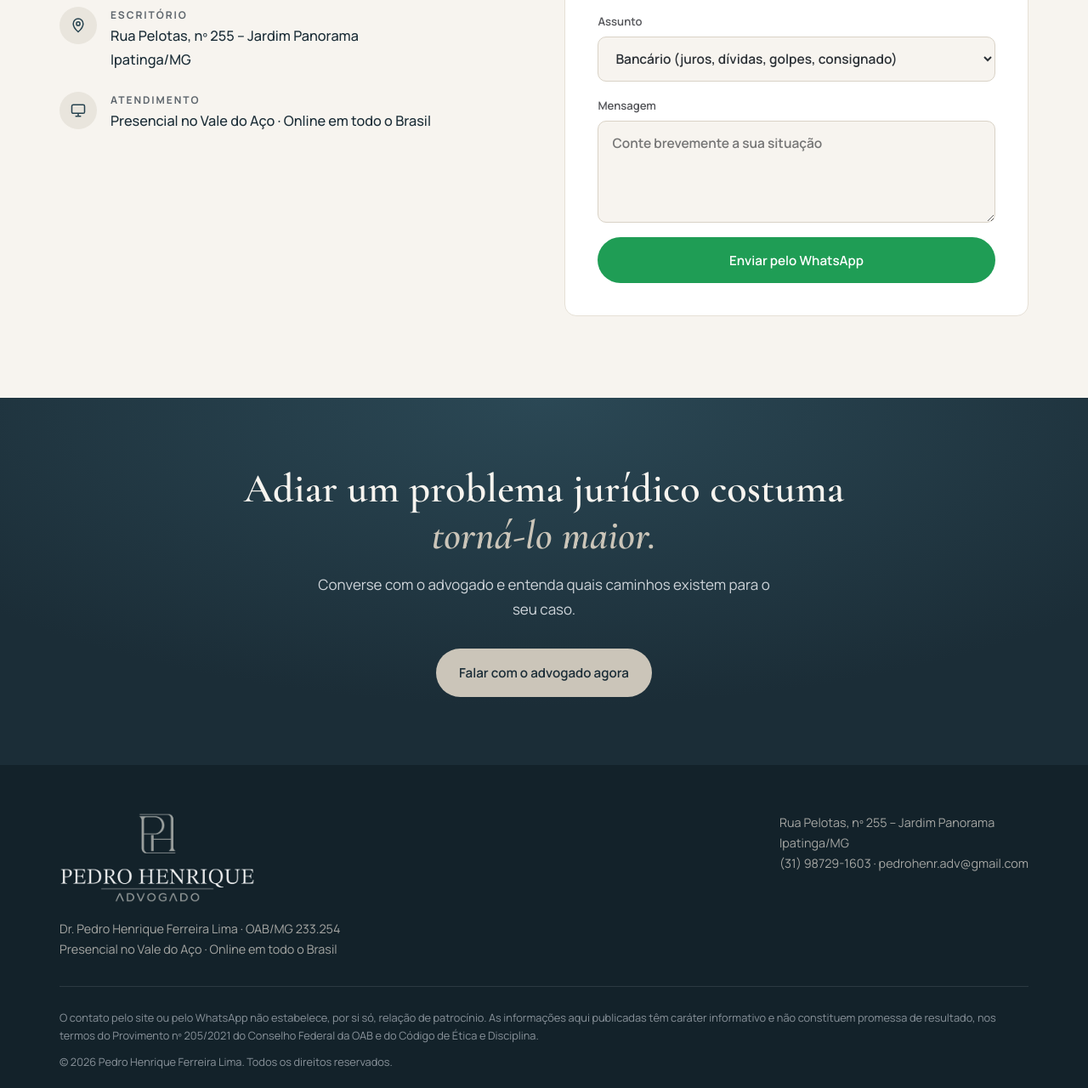
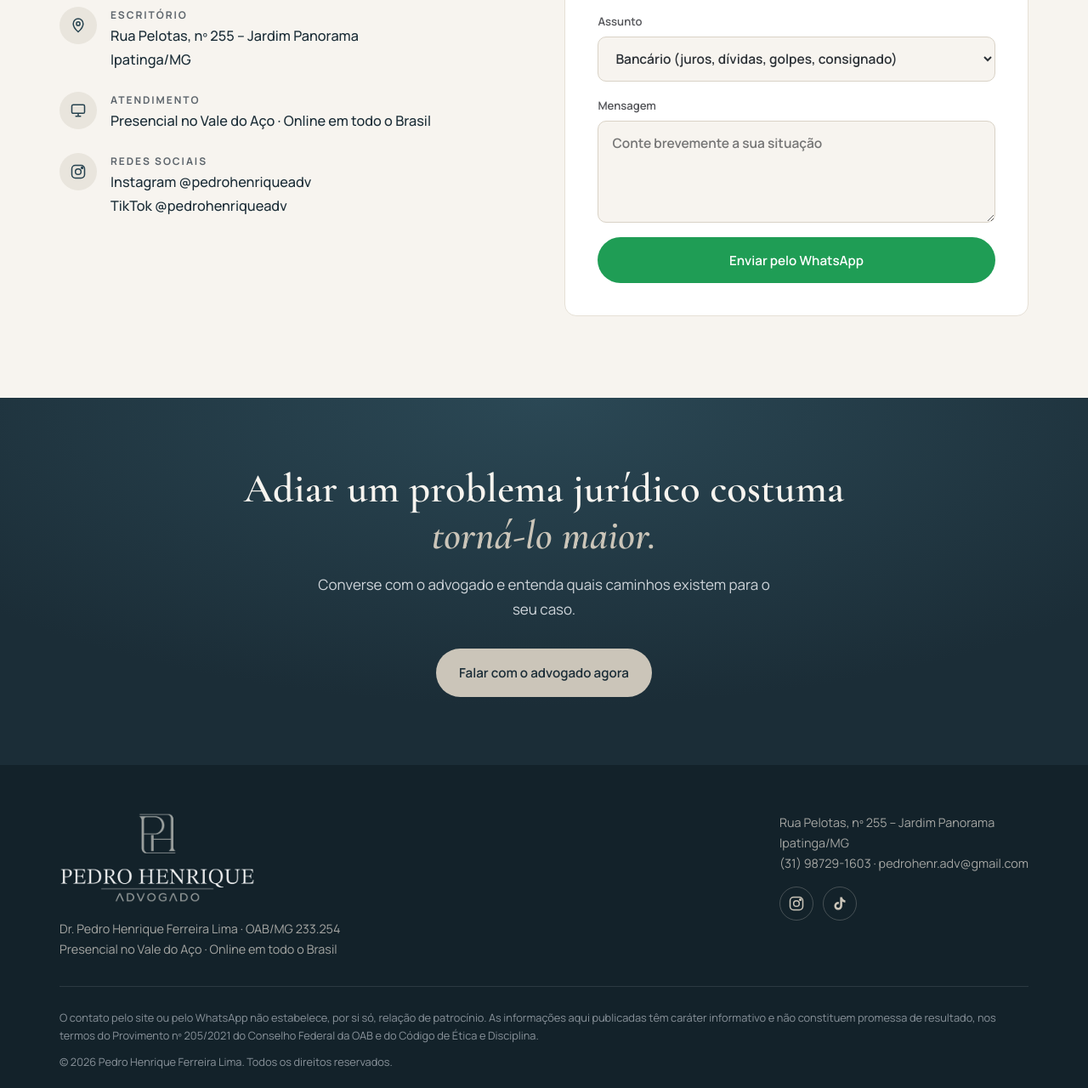
Before and after one commit to pedrohenradv/site-advocacia, a plain HTML site: page index.html in a window 1280 px wide. Shown: the part 6615-7895 px from the top of the page at 85% size. Drawn offline with nearby package versions, Linux system fonts and the light colour scheme.

Commit message:
Links do Instagram e TikTok no contato e no rodapé
Co-Authored-By: Claude Opus 5.5 <noreply@anthropic.com>
Claude-Session: https://claude.ai/code/session_01LLG4B74w6LMPTDyy7keHqn

```diff
--- a/index.html
+++ b/index.html
@@ -31,6 +31,7 @@
   "address": {"@type": "PostalAddress","streetAddress": "Rua Pelotas, 255 - Jardim Panorama","addressLocality": "Ipatinga","addressRegion": "MG","addressCountry": "BR"},
   "areaServed": ["Ipatinga", "Coronel Fabriciano", "Timóteo", "Santana do Paraíso", "Vale do Aço", "Brasil"],
   "knowsAbout": ["Direito Bancário", "Superendividamento", "Revisão de contratos bancários", "Direito Penal", "Direito do Trabalho", "Direito Civil", "Direito de Trânsito", "Direito Previdenciário"],
+  "sameAs": ["https://www.instagram.com/pedrohenriqueadv/", "https://www.tiktok.com/@pedrohenriqueadv"],
   "founder": {"@type": "Person","name": "Pedro Henrique Ferreira Lima","jobTitle": "Advogado","identifier": "OAB/MG 233.254"}
 }
 </script>
@@ -194,6 +195,9 @@
   footer{background:#13222a;color:var(--prata);padding:3.5rem 0 2rem;font-size:.9rem}
   .rodape-grid{display:flex;justify-content:space-between;gap:2rem;flex-wrap:wrap;padding-bottom:2rem;border-bottom:1px solid rgba(185,191,197,.15)}
   footer .marca-nome{color:var(--off)}
+  .redes{display:flex;gap:.7rem;margin-top:1rem}
+  .redes a{width:40px;height:40px;border-radius:50%;border:1px solid rgba(165,166,163,.35);display:grid;place-items:center;color:var(--bege);transition:background .2s}
+  .redes a:hover{background:rgba(203,197,185,.12)}
   .rodape-legal{padding-top:1.6rem;font-size:.8rem;color:#8a939b;display:grid;gap:.6rem}
 
   .zap{position:fixed;right:22px;bottom:22px;z-index:60;width:58px;height:58px;border-radius:50%;background:#25d366;color:#fff;display:grid;place-items:center;box-shadow:0 10px 26px -8px rgba(0,0,0,.45);transition:transform .2s}
@@ -520,6 +524,10 @@
           <div class="ico"><svg width="20" height="20" viewBox="0 0 24 24" fill="none" stroke="currentColor" stroke-width="1.8"><rect x="3" y="4" width="18" height="12" rx="2"/><path d="M8 20h8M12 16v4"/></svg></div>
           <div><small>Atendimento</small><span>Presencial no Vale do Aço · Online em todo o Brasil</span></div>
         </div>
+        <div class="info">
+          <div class="ico"><svg width="20" height="20" viewBox="0 0 24 24" fill="none" stroke="currentColor" stroke-width="1.8"><rect x="3" y="3" width="18" height="18" rx="5"/><circle cx="12" cy="12" r="4"/><circle cx="17.5" cy="6.5" r="1" fill="currentColor"/></svg></div>
+          <div><small>Redes sociais</small><a href="https://www.instagram.com/pedrohenriqueadv/" target="_blank" rel="noopener">Instagram @pedrohenriqueadv</a><br><a href="https://www.tiktok.com/@pedrohenriqueadv" target="_blank" rel="noopener">TikTok @pedrohenriqueadv</a></div>
+        </div>
       </div>
     </div>
 
@@ -572,6 +580,7 @@
       <div>
         Rua Pelotas, nº 255 – Jardim Panorama<br>Ipatinga/MG<br>
         (31) 98729-1603 · pedrohenr.adv@gmail.com
+        <div class="redes"><a href="https://www.instagram.com/pedrohenriqueadv/" target="_blank" rel="noopener" aria-label="Instagram"><svg width="20" height="20" viewBox="0 0 24 24" fill="none" stroke="currentColor" stroke-width="1.8"><rect x="3" y="3" width="18" height="18" rx="5"/><circle cx="12" cy="12" r="4"/><circle cx="17.5" cy="6.5" r="1" fill="currentColor"/></svg></a><a href="https://www.tiktok.com/@pedrohenriqueadv" target="_blank" rel="noopener" aria-label="TikTok"><svg width="20" height="20" viewBox="0 0 24 24" fill="currentColor"><path d="M16.6 5.8A4.3 4.3 0 0 1 15.5 3h-3.1v12.4a2.6 2.6 0 1 1-1.8-2.5V9.7a5.7 5.7 0 1 0 4.9 5.7V9.1a7.3 7.3 0 0 0 4.3 1.4V7.4a4.3 4.3 0 0 1-3.2-1.6Z"/></svg></a></div>
       </div>
     </div>
     <div class="rodape-legal">
```
